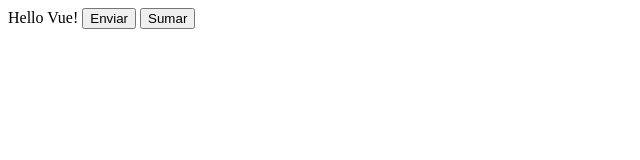
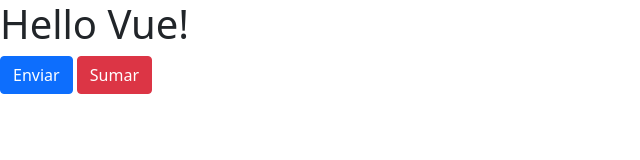
Before and after one commit to fafunas/coderhouse, a plain HTML site: page index.html in a window 1280 px wide. Shown: the whole page, without its empty margins (0-640 px from the left). Drawn offline with nearby package versions, Linux system fonts and the light colour scheme.

Commit message:
add bootstrap

```diff
--- a/index.html
+++ b/index.html
@@ -10,12 +10,17 @@
         <link rel="stylesheet" href="css/styles.css">
         <script src="https://cdn.jsdelivr.net/npm/vue@2/dist/vue.js"></script>
         <script defer src="js/app.js"></script>
+        <link href="https://cdn.jsdelivr.net/npm/bootstrap@5.1.3/dist/css/bootstrap.min.css" rel="stylesheet" integrity="sha384-1BmE4kWBq78iYhFldvKuhfTAU6auU8tT94WrHftjDbrCEXSU1oBoqyl2QvZ6jIW3" crossorigin="anonymous">
     </head>
     <body>
         <div id="app">
-          {{message}}
-          <button @click="alert()">Enviar</button>
-          <button @click="suma()">Sumar</button>
+          <h1>{{message}}</h1>
+
+        <div>
+            <button class="btn btn-primary" @click="alert()">Enviar</button>
+            <button class="btn btn-danger"@click="suma()">Sumar</button>
+        </div>
+
         </div>
 
 
```
